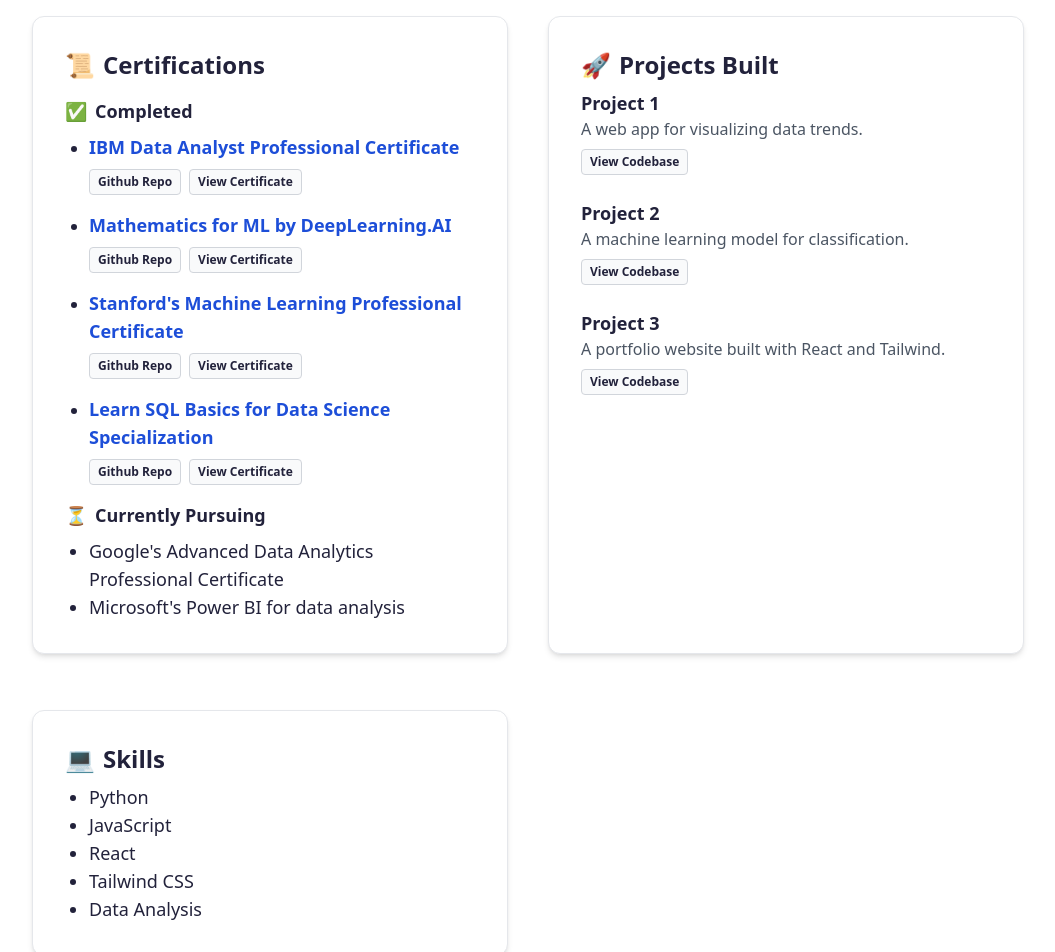
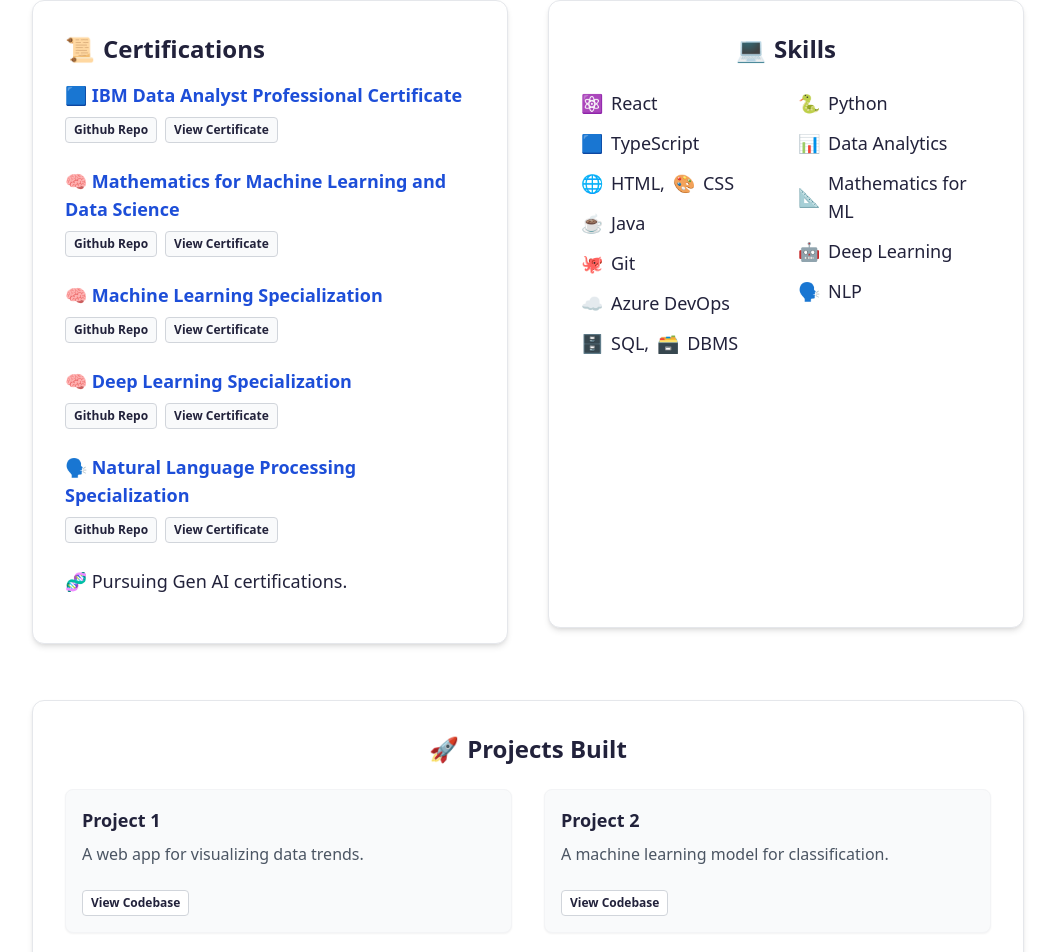
Before and after one commit to vybhavk24/vybhavk-portfolio, a React (Vite) app in the folder vybhav-portfolio/: page / in a window 1280 px wide. Shown: the part 1128-2080 px from the top of the page, without its empty margins (112-1167 px from the left). Built offline with nearby package versions, Linux system fonts and the light colour scheme.

Commit message:
Updating the component cards for a cleaner look

```diff
--- a/vybhav-portfolio/src/App.jsx
+++ b/vybhav-portfolio/src/App.jsx
@@ -15,11 +15,11 @@
       <Navbar />
       <main className="max-w-5xl mx-auto px-4">
         {/* Hero Section */}
-        <section className="flex flex-col items-center justify-center pt-4 pb-10">
+        <section className="flex flex-col items-center justify-center pt-2 pb-10">
           <img
             src="/src/assets/profile_pic.jpg"
             alt="Vybhav K"
-            className="rounded-full shadow-lg mt-4 mb-2 object-cover w-32 h-32 border-4 border-[#60A5FA]"
+            className="rounded-full shadow-lg mt-2 mb-2 object-cover w-32 h-32 border-4 border-[#60A5FA]"
             width={128}
             height={128}
           />
@@ -37,15 +37,15 @@
           <Education />
           <Experience />
           <Certifications />
-          <Projects
-            projects={[
-              { name: 'Project 1', description: 'A web app for visualizing data trends.' },
-              { name: 'Project 2', description: 'A machine learning model for classification.' },
-              { name: 'Project 3', description: 'A portfolio website built with React and Tailwind.' },
-            ]}
-          />
           <Skills />
         </div>
+        <Projects
+          projects={[
+            { name: 'Project 1', description: 'A web app for visualizing data trends.' },
+            { name: 'Project 2', description: 'A machine learning model for classification.' },
+            { name: 'Project 3', description: 'A portfolio website built with React and Tailwind.' },
+          ]}
+        />
       </main>
       <Footer />
     </div>
--- a/vybhav-portfolio/src/components/Certifications.jsx
+++ b/vybhav-portfolio/src/components/Certifications.jsx
@@ -4,54 +4,46 @@
       <h2 className="text-lg md:text-xl lg:text-2xl font-bold flex items-center gap-2 mb-4">
         <span role="img" aria-label="Certifications">📜</span> Certifications
       </h2>
-      <h3 className="text-base md:text-lg font-semibold mb-2 mt-4 flex items-center gap-2">
-        <span role="img" aria-label="Completed">✅</span> Completed
-      </h3>
-      <ul className="list-disc pl-6 mb-4">
-        <li className="mb-4">
-          <div>
-            <a href="#" className="font-semibold text-base md:text-lg text-blue-700 hover:underline">IBM Data Analyst Professional Certificate</a>
-          </div>
+      <div className="mb-4 text-base md:text-lg flex flex-col gap-6">
+        <div>
+          <a href="#" className="font-semibold text-base md:text-lg text-blue-700 hover:underline"><span role="img" aria-label="IBM">🟦</span> IBM Data Analyst Professional Certificate</a>
           <div className="flex flex-col sm:flex-row gap-2 mt-2">
             <a href="#" className="px-2 py-1 text-xs border border-gray-300 rounded bg-gray-50 hover:bg-emerald-100 hover:text-emerald-800 transition font-semibold transform hover:scale-105 text-center">Github Repo</a>
             <a href="#" className="px-2 py-1 text-xs border border-gray-300 rounded bg-gray-50 hover:bg-indigo-100 hover:text-indigo-800 transition font-semibold transform hover:scale-105 text-center">View Certificate</a>
           </div>
-        </li>
-        <li className="mb-4">
-          <div>
-            <a href="#" className="font-semibold text-base md:text-lg text-blue-700 hover:underline">Mathematics for ML by DeepLearning.AI</a>
-          </div>
+        </div>
+        <div>
+          <a href="#" className="font-semibold text-base md:text-lg text-blue-700 hover:underline"><span role="img" aria-label="deeplearning.ai">🧠</span> Mathematics for Machine Learning and Data Science</a>
           <div className="flex flex-col sm:flex-row gap-2 mt-2">
             <a href="#" className="px-2 py-1 text-xs border border-gray-300 rounded bg-gray-50 hover:bg-emerald-100 hover:text-emerald-800 transition font-semibold transform hover:scale-105 text-center">Github Repo</a>
             <a href="#" className="px-2 py-1 text-xs border border-gray-300 rounded bg-gray-50 hover:bg-indigo-100 hover:text-indigo-800 transition font-semibold transform hover:scale-105 text-center">View Certificate</a>
           </div>
-        </li>
-        <li className="mb-4">
-          <div>
-            <a href="#" className="font-semibold text-base md:text-lg text-blue-700 hover:underline">Stanford's Machine Learning Professional Certificate</a>
-          </div>
+        </div>
+        <div>
+          <a href="#" className="font-semibold text-base md:text-lg text-blue-700 hover:underline"><span role="img" aria-label="deeplearning.ai">🧠</span> Machine Learning Specialization</a>
           <div className="flex flex-col sm:flex-row gap-2 mt-2">
             <a href="#" className="px-2 py-1 text-xs border border-gray-300 rounded bg-gray-50 hover:bg-emerald-100 hover:text-emerald-800 transition font-semibold transform hover:scale-105 text-center">Github Repo</a>
             <a href="#" className="px-2 py-1 text-xs border border-gray-300 rounded bg-gray-50 hover:bg-indigo-100 hover:text-indigo-800 transition font-semibold transform hover:scale-105 text-center">View Certificate</a>
           </div>
-        </li>
-        <li className="mb-4">
-          <div>
-            <a href="#" className="font-semibold text-base md:text-lg text-blue-700 hover:underline">Learn SQL Basics for Data Science Specialization</a>
-          </div>
+        </div>
+        <div>
+          <a href="#" className="font-semibold text-base md:text-lg text-blue-700 hover:underline"><span role="img" aria-label="deeplearning.ai">🧠</span> Deep Learning Specialization</a>
           <div className="flex flex-col sm:flex-row gap-2 mt-2">
             <a href="#" className="px-2 py-1 text-xs border border-gray-300 rounded bg-gray-50 hover:bg-emerald-100 hover:text-emerald-800 transition font-semibold transform hover:scale-105 text-center">Github Repo</a>
             <a href="#" className="px-2 py-1 text-xs border border-gray-300 rounded bg-gray-50 hover:bg-indigo-100 hover:text-indigo-800 transition font-semibold transform hover:scale-105 text-center">View Certificate</a>
           </div>
-        </li>
-      </ul>
-      <h3 className="text-base md:text-lg font-semibold mb-2 mt-4 flex items-center gap-2">
-        <span role="img" aria-label="Pursuing">⏳</span> Currently Pursuing
-      </h3>
-      <ul className="list-disc pl-6 text-base md:text-lg">
-        <li>Google's Advanced Data Analytics Professional Certificate</li>
-        <li>Microsoft's Power BI for data analysis</li>
-      </ul>
+        </div>
+        <div>
+          <a href="#" className="font-semibold text-base md:text-lg text-blue-700 hover:underline"><span role="img" aria-label="NLP">🗣️</span> Natural Language Processing Specialization</a>
+          <div className="flex flex-col sm:flex-row gap-2 mt-2">
+            <a href="#" className="px-2 py-1 text-xs border border-gray-300 rounded bg-gray-50 hover:bg-emerald-100 hover:text-emerald-800 transition font-semibold transform hover:scale-105 text-center">Github Repo</a>
+            <a href="#" className="px-2 py-1 text-xs border border-gray-300 rounded bg-gray-50 hover:bg-indigo-100 hover:text-indigo-800 transition font-semibold transform hover:scale-105 text-center">View Certificate</a>
+          </div>
+        </div>
+        <div>
+          <span role="img" aria-label="GenAI">🧬</span> Pursuing Gen AI certifications.
+        </div>
+      </div>
     </section>
   );
 }
--- a/vybhav-portfolio/src/components/Projects.jsx
+++ b/vybhav-portfolio/src/components/Projects.jsx
@@ -9,21 +9,23 @@
   const projectList = projects || defaultProjects;
 
   return (
-    <section className="bg-white border border-gray-200 rounded-xl shadow-md p-6 md:p-8 transition-transform duration-200 hover:shadow-xl hover:scale-[1.02] text-[#22223B] mb-4">
-      <h2 className="text-lg md:text-xl lg:text-2xl font-bold flex items-center gap-2 mb-2">
-        <span role="img" aria-label="Projects">🚀</span> Projects Built
-      </h2>
-      <ul className="mb-4">
+    <section className="bg-white border border-gray-200 rounded-xl shadow-md p-6 md:p-8 transition-transform duration-200 hover:shadow-xl hover:scale-[1.02] text-[#22223B] mb-8 flex flex-col gap-6">
+      <div className="flex justify-center">
+        <h2 className="text-lg md:text-xl lg:text-2xl font-bold flex items-center gap-2 mb-2 md:mb-0">
+          <span role="img" aria-label="Projects">🚀</span> Projects Built
+        </h2>
+      </div>
+      <div className="grid grid-cols-1 md:grid-cols-2 gap-4 md:gap-8 text-base md:text-lg">
         {projectList.map((project, idx) => (
-          <li key={idx} className="mb-6">
+          <div key={idx} className="flex flex-col gap-2 bg-gray-50 rounded-lg p-4 border border-gray-100 shadow-sm">
             <div className="font-semibold text-base md:text-lg">{project.name}</div>
             <div className="text-sm md:text-base text-gray-600 mb-2">{project.description}</div>
             <div className="flex flex-col sm:flex-row gap-2 mt-2">
-              <a href="#" className="px-2 py-1 text-xs border border-gray-300 rounded bg-gray-50 hover:bg-blue-100 hover:text-blue-800 transition font-semibold transform hover:scale-105 text-center">View Codebase</a>
+              <a href="#" className="px-2 py-1 text-xs border border-gray-300 rounded bg-white hover:bg-blue-100 hover:text-blue-800 transition font-semibold transform hover:scale-105 text-center">View Codebase</a>
             </div>
-          </li>
+          </div>
         ))}
-      </ul>
+      </div>
     </section>
   );
 }
--- a/vybhav-portfolio/src/components/Skills.jsx
+++ b/vybhav-portfolio/src/components/Skills.jsx
@@ -1,16 +1,31 @@
 export default function Skills() {
   return (
-    <section className="bg-white border border-gray-200 rounded-xl shadow-md p-6 md:p-8 transition-transform duration-200 hover:shadow-xl hover:scale-[1.02] text-[#22223B] mb-4">
-      <h2 className="text-lg md:text-xl lg:text-2xl font-bold flex items-center gap-2 mb-2">
-        <span role="img" aria-label="Skills">💻</span> Skills
-      </h2>
-      <ul className="list-disc pl-6 text-base md:text-lg">
-        <li>Python</li>
-        <li>JavaScript</li>
-        <li>React</li>
-        <li>Tailwind CSS</li>
-        <li>Data Analysis</li>
-      </ul>
+    <section className="bg-white border border-gray-200 rounded-xl shadow-md p-6 md:p-8 transition-transform duration-200 hover:shadow-xl hover:scale-[1.02] text-[#22223B] mb-8 flex flex-col gap-6">
+      <div className="flex justify-center">
+        <h2 className="text-lg md:text-xl lg:text-2xl font-bold flex items-center gap-2 mb-2 md:mb-0">
+          <span role="img" aria-label="Skills">💻</span> Skills
+        </h2>
+      </div>
+      <div className="flex flex-col md:flex-row gap-6 w-full">
+        {/* Software Skills (Left) */}
+        <div className="flex-1 flex flex-col gap-3 text-base md:text-lg">
+          <div className="flex items-center gap-2"><span role="img" aria-label="React">⚛️</span> React</div>
+          <div className="flex items-center gap-2"><span role="img" aria-label="TypeScript">🟦</span> TypeScript</div>
+          <div className="flex items-center gap-2"><span role="img" aria-label="HTML">🌐</span> HTML, <span role="img" aria-label="CSS">🎨</span> CSS</div>
+          <div className="flex items-center gap-2"><span role="img" aria-label="Java">☕</span> Java</div>
+          <div className="flex items-center gap-2"><span role="img" aria-label="Git">🐙</span> Git</div>
+          <div className="flex items-center gap-2"><span role="img" aria-label="Azure DevOps">☁️</span> Azure DevOps</div>
+          <div className="flex items-center gap-2"><span role="img" aria-label="SQL">🗄️</span> SQL, <span role="img" aria-label="DBMS">🗃️</span> DBMS</div>
+        </div>
+        {/* Data Skills (Right) */}
+        <div className="flex-1 flex flex-col gap-3 text-base md:text-lg">
+          <div className="flex items-center gap-2"><span role="img" aria-label="Python">🐍</span> Python</div>
+          <div className="flex items-center gap-2"><span role="img" aria-label="Data Analytics">📊</span> Data Analytics</div>
+          <div className="flex items-center gap-2"><span role="img" aria-label="Mathematics for ML">📐</span> Mathematics for ML</div>
+          <div className="flex items-center gap-2"><span role="img" aria-label="Deep Learning">🤖</span> Deep Learning</div>
+          <div className="flex items-center gap-2"><span role="img" aria-label="NLP">🗣️</span> NLP</div>
+        </div>
+      </div>
     </section>
   );
 }
```
Also changed, not shown: vybhav-portfolio/src/tailwind.output.css.
